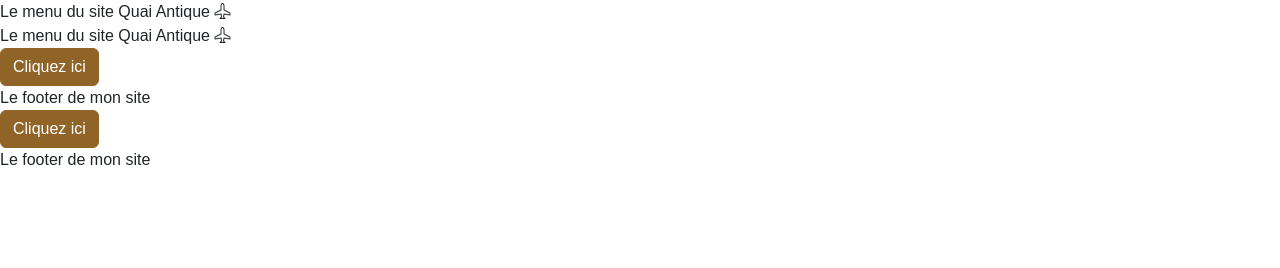
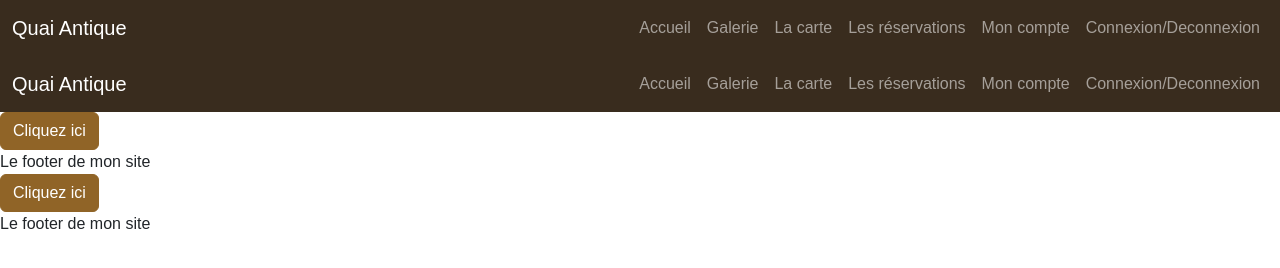
Before and after one commit to RICEYTE/quaiantique-front, a website with bundled scripts: page index.html in a window 1280 px wide. Built offline with nearby package versions, Linux system fonts and the light colour scheme; files whose address does not match are found by name; a web font is replaced by a local one.

Commit message:
Ajout du header

```diff
--- a/index.html
+++ b/index.html
@@ -16,7 +16,50 @@
 
 <body>
 
-    <header>Le menu du site Quai Antique <i class="bi bi-airplane"></i> </header>
+    <header>
+
+        <header>
+            <nav class="navbar navbar-expand-lg bg-dark" data-bs-theme="dark">
+                <div class="container-fluid">
+                    <a class="navbar-brand" href="/">Quai Antique</a>
+                    <button class="navbar-toggler" type="button" data-bs-toggle="collapse"
+                        data-bs-target="#navbarSupportedContent" aria-controls="navbarSupportedContent"
+                        aria-expanded="false" aria-label="Toggle navigation">
+                        <span class="navbar-toggler-icon"></span>
+                    </button>
+                    <div class="collapse navbar-collapse" id="navbarSupportedContent">
+                        <ul class="navbar-nav ms-auto mb-2 mb-lg-0">
+                            <li class="nav-item">
+                                <a class="nav-link" href="/">Accueil</a>
+                            </li>
+                            <li class="nav-item">
+                                <a class="nav-link" href="/galerie">Galerie</a>
+                            </li>
+                            <li class="nav-item">
+                                <a class="nav-link" href="#">La carte</a>
+                            </li>
+                            <li class="nav-item">
+                                <a class="nav-link" href="#">Les réservations</a>
+                            </li>
+                            <li class="nav-item">
+                                <a class="nav-link" href="#">Mon compte</a>
+                            </li>
+                            <li class="nav-item">
+                                <a class="nav-link" href="#">Connexion/Deconnexion</a>
+                            </li>
+                        </ul>
+                    </div>
+                </div>
+            </nav>
+
+
+        </header>
+
+
+
+
+
+    </header>
 
     <main id="main-page">
 
```
Also changed, not shown: pages/galerie.html (added).
